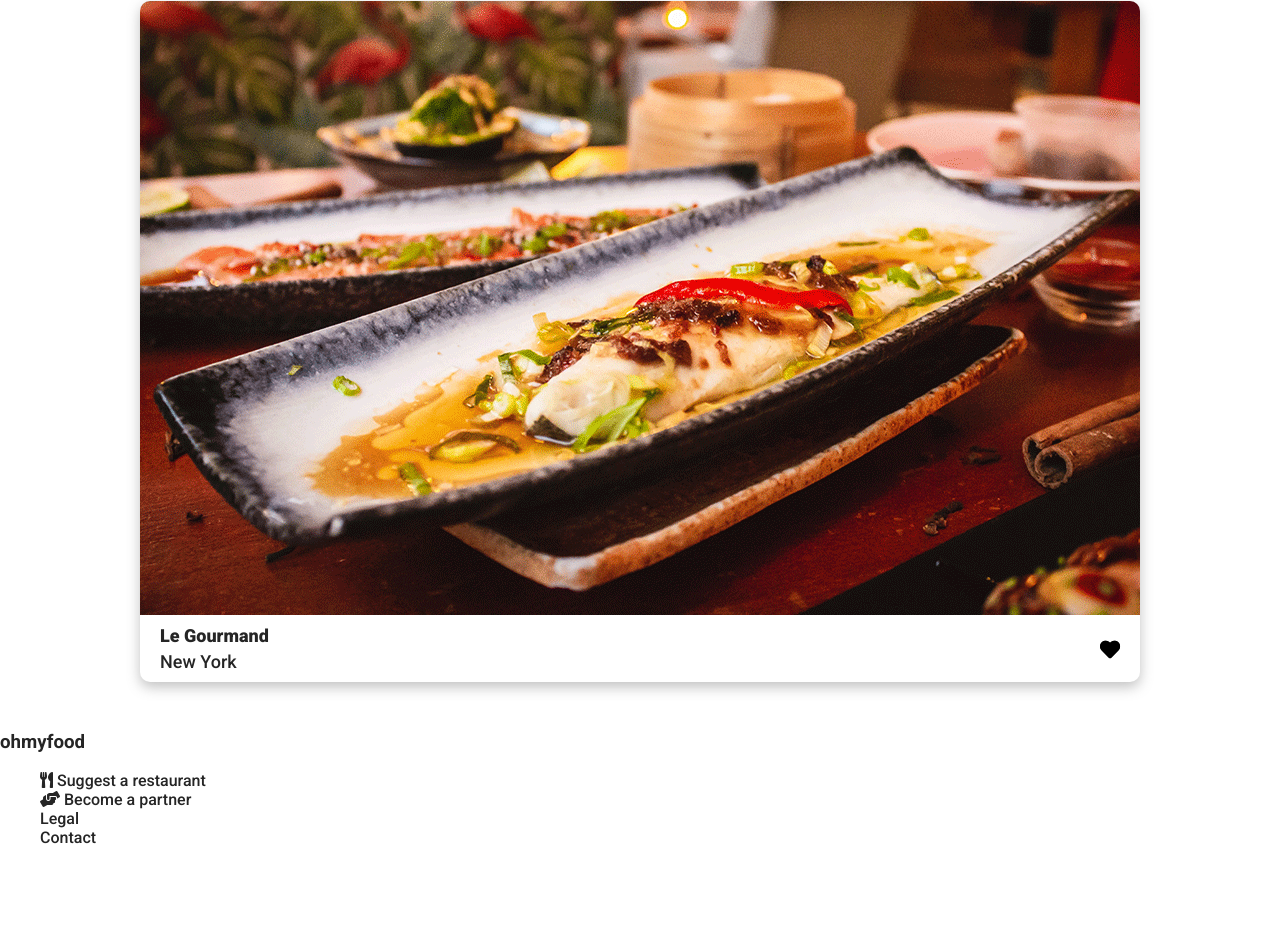
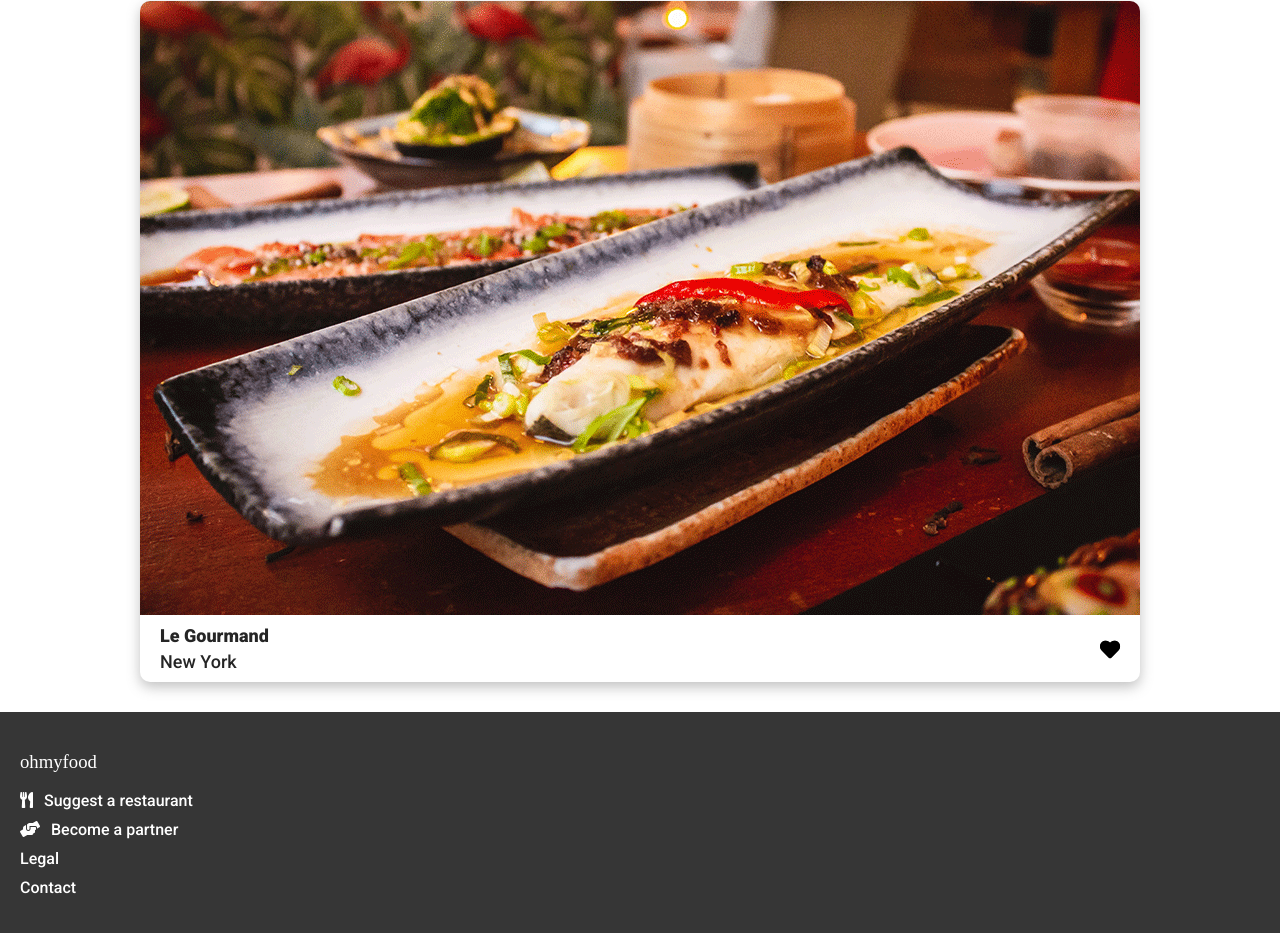
Before and after one commit to wenzTechie/ohmyfood, a website: page index.html in a window 1280 px wide. Shown: the part 2942-3875 px from the top of the page. Before the commit the page ends 3805 px from the top, so only its background shows below. Drawn offline with Linux system fonts and the light colour scheme; a web font is replaced by a local one.

Commit message:
Footer completion

```diff
--- a/sass/main.scss
+++ b/sass/main.scss
@@ -149,3 +149,25 @@
     }
 
 }
+
+.c-footer {
+    background-color: $bgDkGray;
+    color: white;
+    padding: 20px;
+    h3, li, a {
+        color: white;
+    }
+    h3{
+        font-family: $logoFont;
+        font-weight: 500;
+    }
+    ul {
+        padding-left: 0px;
+    }
+    li {
+        margin-bottom: 10px;
+    }
+    i {
+        margin-right: 7px;
+    }
+}
```
Also changed, not shown: css/style.css, 1 other file.
